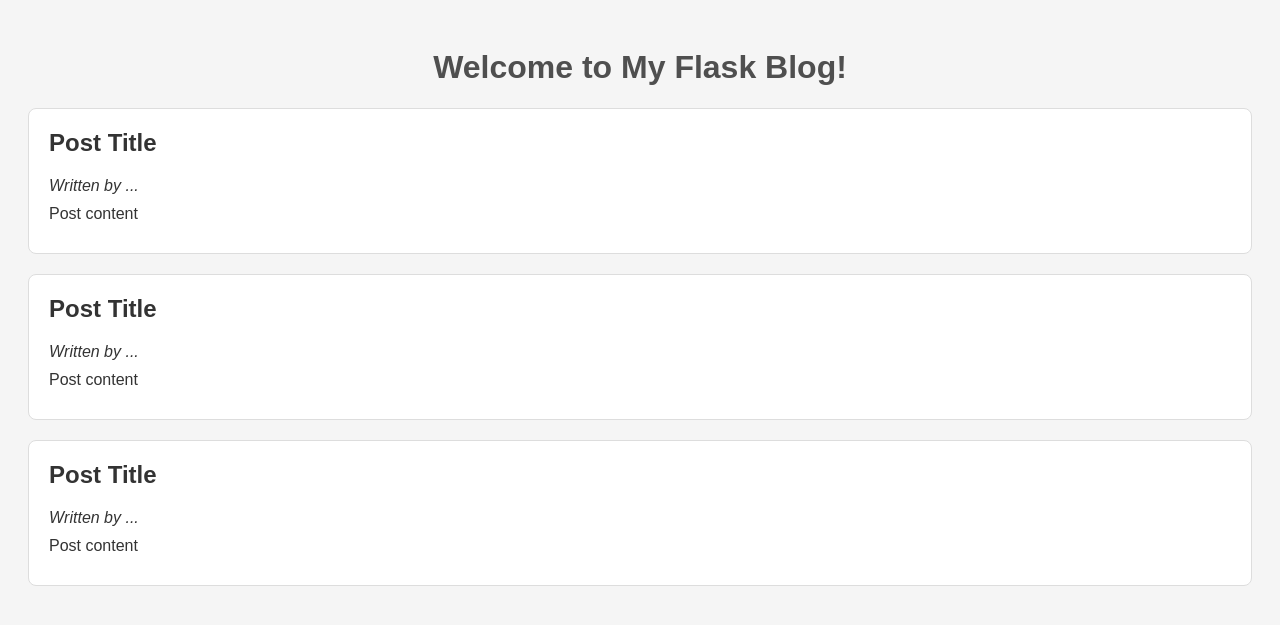
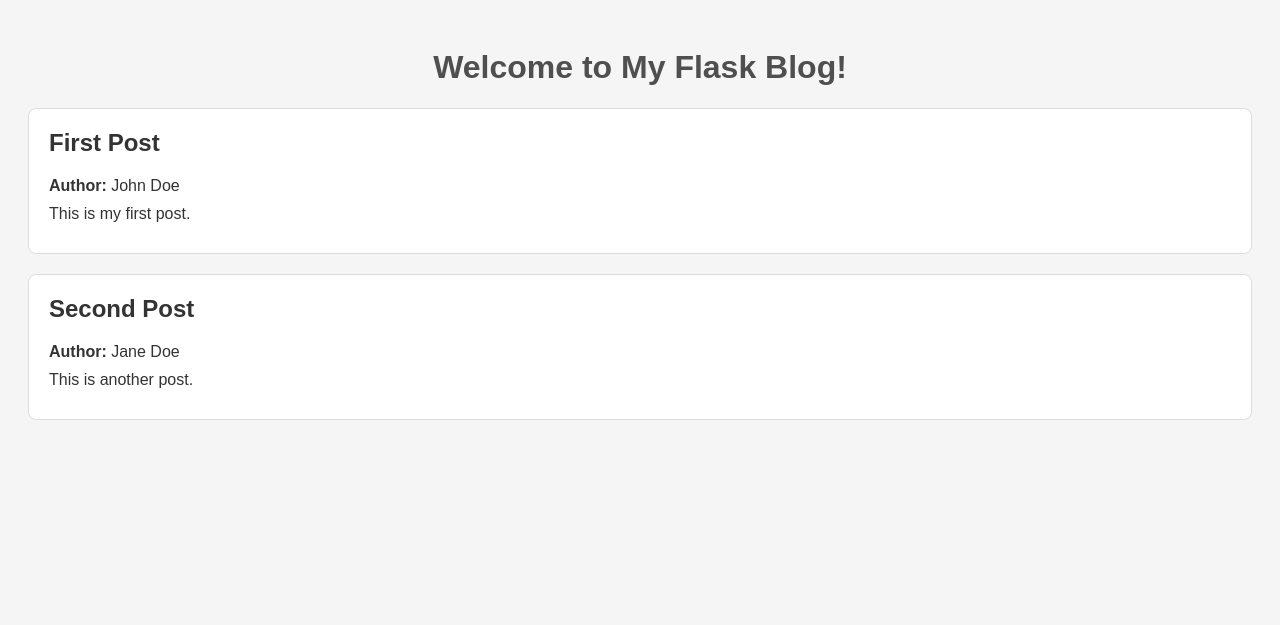
Before and after one commit to evangelostsak/MasterBlog, a Flask app: page / in a window 1280 px wide. Shown: the top 625 px of the page. Run offline with Flask 3, Linux system fonts and the light colour scheme.

Commit message:
Improved html with for loop for showing our posts

```diff
--- a/templates/index.html
+++ b/templates/index.html
@@ -8,20 +8,14 @@
 </head>
 <body>
     <h1>Welcome to My Flask Blog!</h1>
-    <div class="post">
-        <h2>Post Title</h2>
-        <p><em>Written by ...</em></p>
-        <p>Post content</p>
-    </div>
-    <div class="post">
-        <h2>Post Title</h2>
-        <p><em>Written by ...</em></p>
-        <p>Post content</p>
-    </div>
-    <div class="post">
-        <h2>Post Title</h2>
-        <p><em>Written by ...</em></p>
-        <p>Post content</p>
-    </div>
+        <div class="posts">
+        {% for post in posts %}
+            <div class="post">
+                <h2>{{ post.title }}</h2>
+                <p><strong>Author:</strong> {{ post.author }}</p>
+                <p>{{ post.content }}</p>
+            </div>
+        {% endfor %}
+        </div>
 </body>
 </html>
```
